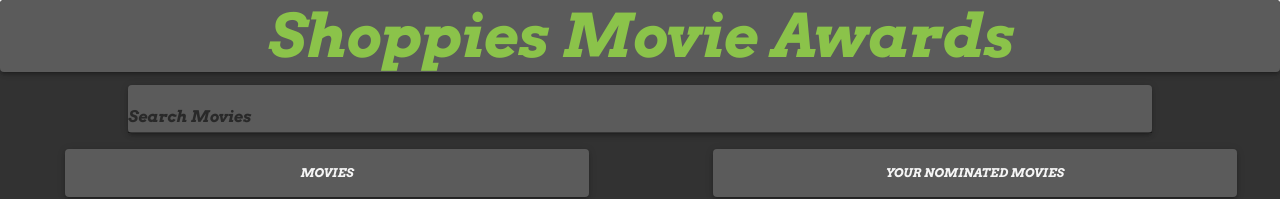
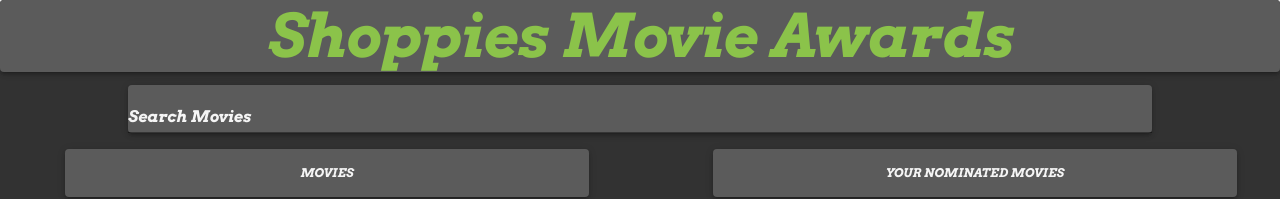
Before and after one commit to KevJSDevelopment/Shopify-Movie-Awards, a React (Create React App) app: page / in a window 1280 px wide. Shown: the top 199 px of the page. Built offline with nearby package versions, Linux system fonts and the light colour scheme.

Commit message:
updated search bar color

```diff
--- a/src/Nominations.js
+++ b/src/Nominations.js
@@ -34,8 +34,11 @@ const useStyles = makeStyles(theme => ({
     paper: {
         backgroundColor: theme.palette.secondary.main,
         color: theme.palette.secondary.contrastText
-    }
-  }))
+    },
+    label: {
+        color: theme.palette.secondary.contrastText,
+    },
+}))
 
 const Nominations = (props) => {
 
@@ -46,7 +49,7 @@ const Nominations = (props) => {
             <Grid container direction="column" alignItems="center" spacing={3}>
                 <Grid item xs={12} className={classes.gridItems}>
                     <Paper elevation={3} className={classes.search}>
-                        <TextField id="outlined-search" fullWidth={true} label="Search Movies" type="search" autoComplete="off" variant="standard" onChange={(ev) => props.fetchMovies(ev.target.value)}/>
+                        <TextField id="outlined-search" fullWidth={true} InputLabelProps={{className: classes.label}} label="Search Movies" type="search" autoComplete="off" variant="standard" onChange={(ev) => props.fetchMovies(ev.target.value)}/>
                     </Paper>
                 </Grid>
                 <Grid item xs={12} className={classes.gridItems}>
```
Also changed, not shown: 1 other file (tests, documents, lock files or other folders).
